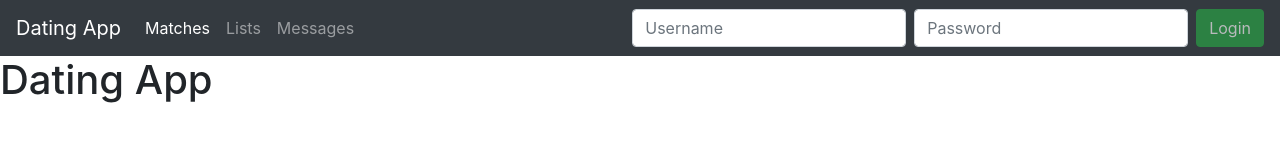
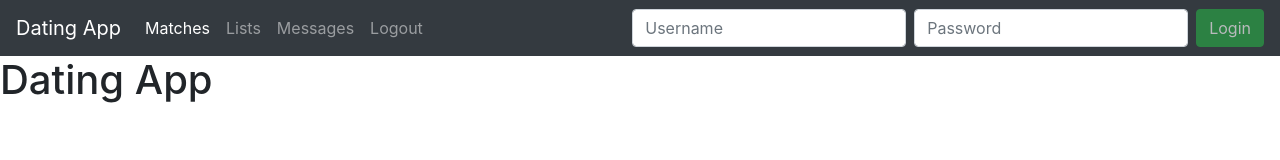
Before and after one commit to KupoNinja/DatingApp-SPA, an Angular app: page / in a window 1280 px wide. Shown: the top 160 px of the page. Built offline with nearby package versions, Linux system fonts and the light colour scheme; no server answers.

Commit message:
Navbar now renders if user is logged in

```diff
--- a/src/app/nav/nav.component.html
+++ b/src/app/nav/nav.component.html
@@ -13,9 +13,31 @@
         >Messages</a
       >
     </li>
+    <li class="nav-item">
+      <a class="nav-link" (click)="logout()" tabindex="-1" aria-disabled="true"
+        >Logout</a
+      >
+    </li>
   </ul>
 
+  <div *ngIf="loggedIn()" class="dropdown">
+    <a class="dropdown-toggle text-light">
+      Welcome user
+    </a>
+
+    <div class="dropdown-menu">
+      <a class="dropdown-item" href="#"
+        ><i class="fa fa-user" aria-hidden="true"></i> Edit Profile</a
+      >
+      <div class="dropdown-divider"></div>
+      <a class="dropdown-item" href="#"
+        ><i class="fa fa-sign-out" aria-hidden="true"></i> Logout</a
+      >
+    </div>
+  </div>
+
   <form
+    *ngIf="!loggedIn()"
     #loginForm="ngForm"
     class="form-inline my-2 my-lg-0"
     (ngSubmit)="login()"
--- a/src/app/nav/nav.component.ts
+++ b/src/app/nav/nav.component.ts
@@ -22,4 +22,14 @@ export class NavComponent implements OnInit {
     });
   }
 
+  loggedIn() {
+    const token = localStorage.getItem('token');
+    return !!token;
+  }
+
+  logout() {
+    localStorage.removeItem('token');
+    console.log('logged out');
+  }
+
 }
```
